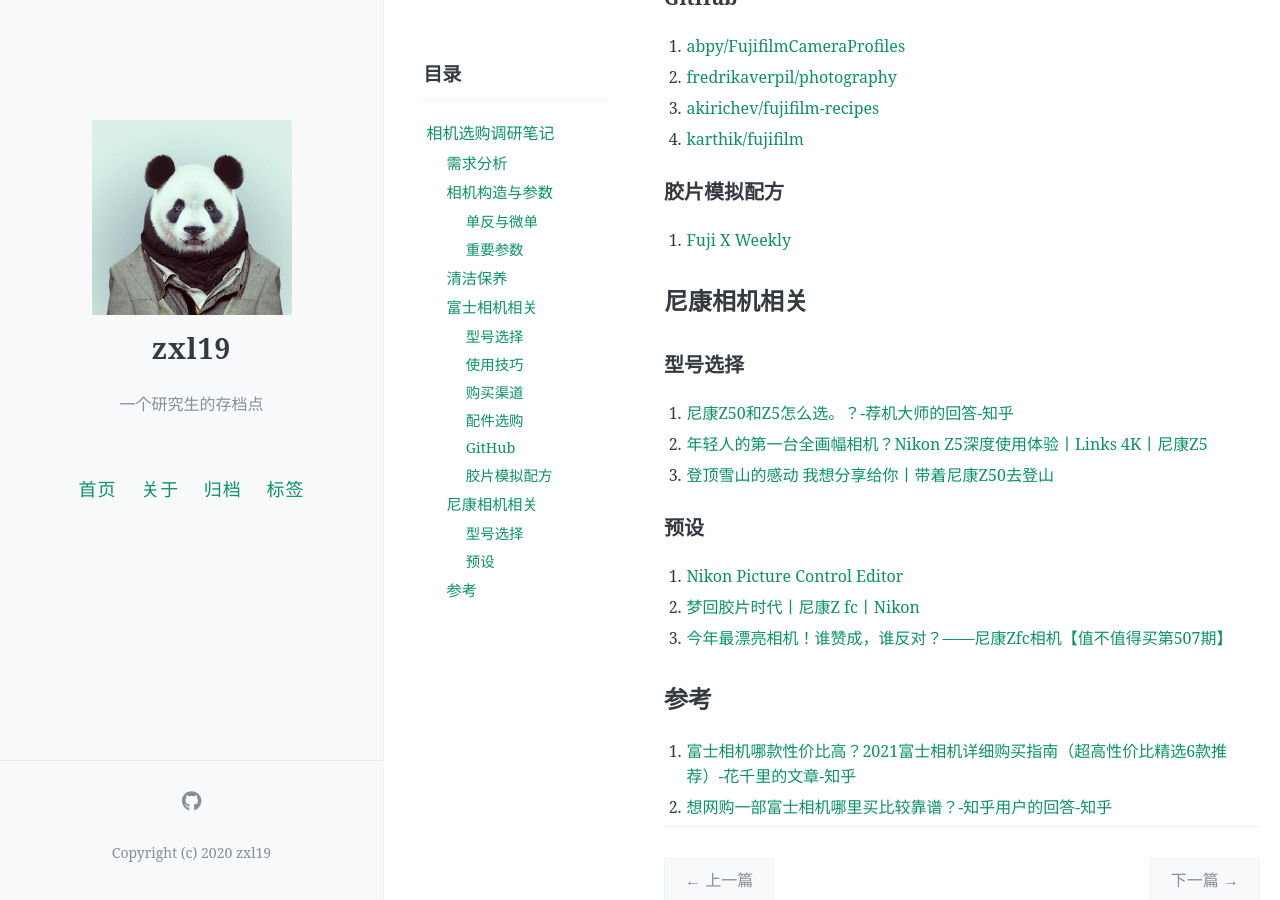
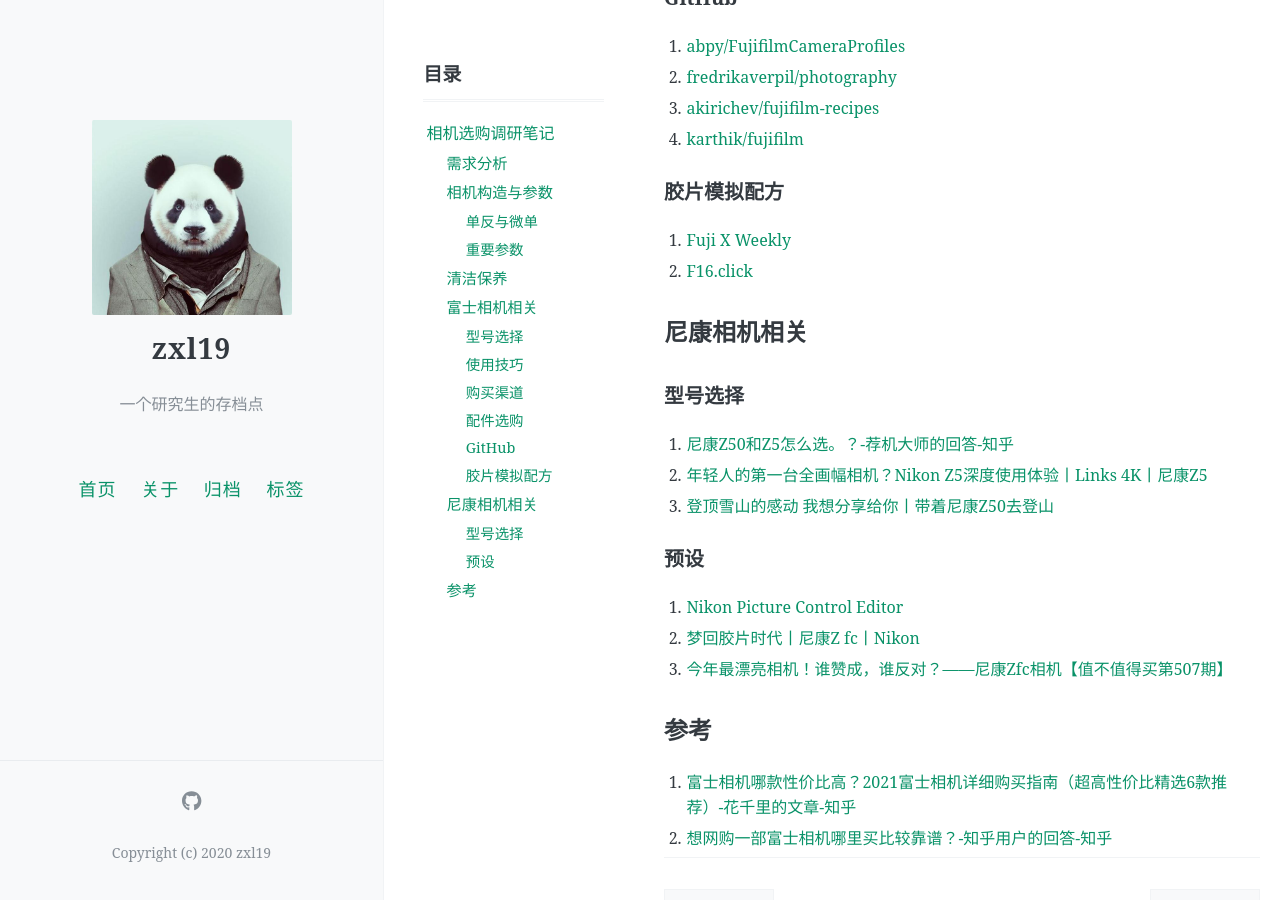
Before and after one commit to zxl19/zxl19.github.io, a Jekyll site: the page built from _posts/2021-10-29-camera-note.md, in a window 1280 px wide and 900 px high, scrolled down 2410 px. Built offline with Jekyll 4.4.1, drawn with Linux system fonts in a browser that asks for light colours; comment, search, counter and statistics services are not loaded.

Commit message:
Update 2021-10-29-camera-note.md

```diff
--- a/_posts/2021-10-29-camera-note.md
+++ b/_posts/2021-10-29-camera-note.md
@@ -101,6 +101,7 @@ pinned: false
 ### 胶片模拟配方
 
 1. [Fuji X Weekly](https://fujixweekly.com/)
+2. [F16.click](https://www.f16.click/)
 
 ## 尼康相机相关
 
```
